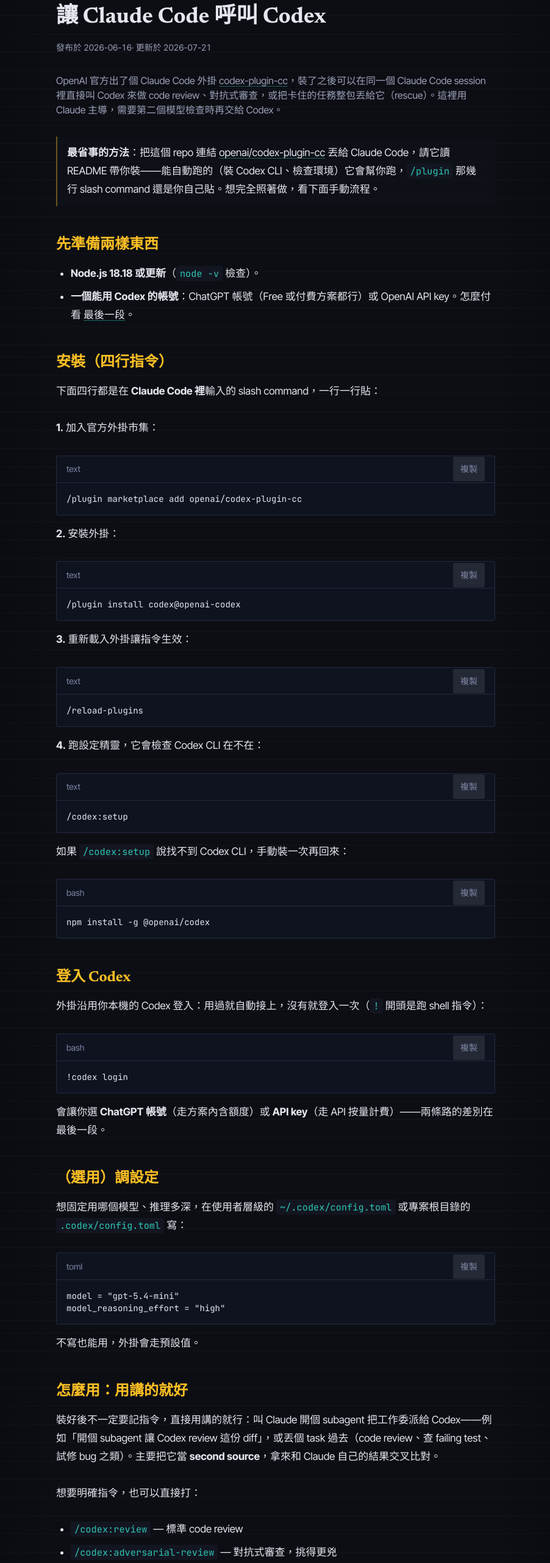
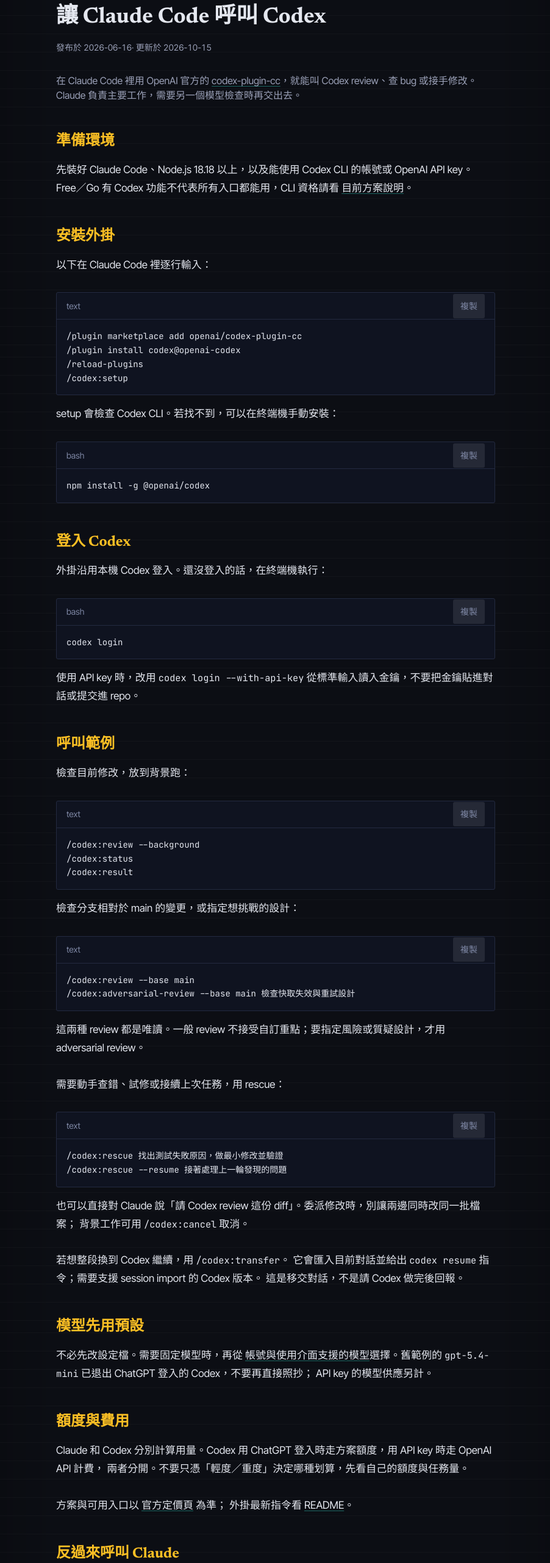
Before and after one commit to HanaYukii/hanayukii-site, a Next.js app: page /blog/claude-call-codex in a window 1280 px wide. Shown: the part 234-2797 px from the top of the page at 61% size, without its empty margins (188-1090 px from the left). Built offline with nearby package versions, Linux system fonts and the light colour scheme.

Commit message:
Update /blog/claude-call-codex — 精簡用法與更新模型說明

```diff
--- a/src/app/blog/claude-call-codex/page.tsx
+++ b/src/app/blog/claude-call-codex/page.tsx
@@ -10,7 +10,7 @@
 export const metadata: Metadata = articleMetadata("/blog/claude-call-codex", {
   title: "讓 Claude Code 呼叫 Codex | 花雪 HanaYukii",
   description:
-    "用官方的 codex-plugin-cc，在 Claude Code 裡直接叫 Codex 做 code review、對抗式審查、或把卡住的任務丟給它。完整安裝步驟、登入認證、設定，以及費用怎麼算。",
+    "用官方外掛在 Claude Code 裡呼叫 Codex：安裝、review、任務委派與額度注意事項。",
   openGraph: {
     title: "讓 Claude Code 呼叫 Codex",
     description:
@@ -34,200 +34,74 @@
       <FadeIn>
         <ArticleHeader href="/blog/claude-call-codex" />
         <p className="mb-8 text-text-muted">
-          OpenAI 官方出了個 Claude Code 外掛{" "}
-          <a
-            href="https://github.com/openai/codex-plugin-cc"
-            target="_blank"
-            rel="noopener noreferrer"
-            className="prose-link"
-          >
-            codex-plugin-cc
-          </a>
-          ，裝了之後可以在同一個 Claude Code session 裡直接叫 Codex 來做 code
-          review、對抗式審查，或把卡住的任務整包丟給它（rescue）。這裡用 Claude
-          主導，需要第二個模型檢查時再交給 Codex。
+          在 Claude Code 裡用 OpenAI 官方的{" "}
+          <a href="https://github.com/openai/codex-plugin-cc" className="prose-link">codex-plugin-cc</a>
+          ，就能叫 Codex review、查 bug 或接手修改。Claude 負責主要工作，需要另一個模型檢查時再交出去。
         </p>
       </FadeIn>
-
-      <div className="prose-custom space-y-2 leading-relaxed text-text-muted [&_code]:rounded [&_code]:bg-surface [&_code]:px-1.5 [&_code]:py-0.5 [&_code]:text-sm [&_code]:text-primary [&_strong]:text-text">
-        {/* 最省事裝法 */}
+      <div className="prose-custom space-y-2 leading-relaxed text-text-muted">
         <FadeIn>
-          <div className="my-2 rounded-r-lg border-l-2 border-warm/40 bg-surface/40 px-4 py-3">
-            <p>
-              <strong>最省事的方法</strong>：把這個 repo 連結{" "}
-              <a
-                href="https://github.com/openai/codex-plugin-cc"
-                target="_blank"
-                rel="noopener noreferrer"
-                className="prose-link"
-              >
-                openai/codex-plugin-cc
-              </a>{" "}
-              丟給 Claude Code，請它讀 README 帶你裝——能自動跑的（裝 Codex CLI、檢查環境）它會幫你跑，
-              <code>/plugin</code> 那幾行 slash command 還是你自己貼。想完全照著做，看下面手動流程。
-            </p>
-          </div>
+          <Heading id="prereq">準備環境</Heading>
+          <p>
+            先裝好 Claude Code、Node.js 18.18 以上，以及能使用 Codex CLI 的帳號或 OpenAI API key。
+            Free／Go 有 Codex 功能不代表所有入口都能用，CLI 資格請看{" "}
+            <a href="https://learn.chatgpt.com/docs/pricing" className="prose-link">目前方案說明</a>。
+          </p>
+          <Heading id="install">安裝外掛</Heading>
+          <p>以下在 Claude Code 裡逐行輸入：</p>
+          <Code lang="text">{" /plugin marketplace add openai/codex-plugin-cc\n/plugin install codex@openai-codex\n/reload-plugins\n/codex:setup".trim()}</Code>
+          <p>setup 會檢查 Codex CLI。若找不到，可以在終端機手動安裝：</p>
+          <Code lang="bash">{"npm install -g @openai/codex"}</Code>
+          <Heading id="login">登入 Codex</Heading>
+          <p>外掛沿用本機 Codex 登入。還沒登入的話，在終端機執行：</p>
+          <Code lang="bash">{"codex login"}</Code>
+          <p>使用 API key 時，改用 <code>codex login --with-api-key</code> 從標準輸入讀入金鑰，不要把金鑰貼進對話或提交進 repo。</p>
         </FadeIn>
-
-        {/* 前置 */}
         <FadeIn>
-          <Heading id="prereq">先準備兩樣東西</Heading>
-          <ul className="my-3 list-disc space-y-2 pl-6">
-            <li>
-              <strong>Node.js 18.18 或更新</strong>（<code>node -v</code> 檢查）。
-            </li>
-            <li>
-              <strong>一個能用 Codex 的帳號</strong>：ChatGPT 帳號（Free
-              或付費方案都行）或 OpenAI API key。怎麼付看{" "}
-              <a href="#cost" className="prose-link">
-                最後一段
-              </a>
-              。
-            </li>
-          </ul>
-        </FadeIn>
-
-        {/* 安裝 */}
-        <FadeIn>
-          <Heading id="install">安裝（四行指令）</Heading>
+          <Heading id="usage">呼叫範例</Heading>
+          <p>檢查目前修改，放到背景跑：</p>
+          <Code lang="text">{"/codex:review --background\n/codex:status\n/codex:result"}</Code>
+          <p>檢查分支相對於 main 的變更，或指定想挑戰的設計：</p>
+          <Code lang="text">{"/codex:review --base main\n/codex:adversarial-review --base main 檢查快取失效與重試設計"}</Code>
           <p>
-            下面四行都是在 <strong>Claude Code 裡</strong>輸入的 slash
-            command，一行一行貼：
+            這兩種 review 都是唯讀。一般 review 不接受自訂重點；要指定風險或質疑設計，才用 adversarial review。
           </p>
-
-          <p className="mt-4">
-            <strong>1.</strong> 加入官方外掛市集：
+          <p>需要動手查錯、試修或接續上次任務，用 rescue：</p>
+          <Code lang="text">{"/codex:rescue 找出測試失敗原因，做最小修改並驗證\n/codex:rescue --resume 接著處理上一輪發現的問題"}</Code>
+          <p>
+            也可以直接對 Claude 說「請 Codex review 這份 diff」。委派修改時，別讓兩邊同時改同一批檔案；
+            背景工作可用 <code>/codex:cancel</code> 取消。
           </p>
-          <Code lang="text">{`/plugin marketplace add openai/codex-plugin-cc`}</Code>
           <p>
-            <strong>2.</strong> 安裝外掛：
-          </p>
-          <Code lang="text">{`/plugin install codex@openai-codex`}</Code>
-          <p>
-            <strong>3.</strong> 重新載入外掛讓指令生效：
-          </p>
-          <Code lang="text">{`/reload-plugins`}</Code>
-
-          <p>
-            <strong>4.</strong> 跑設定精靈，它會檢查 Codex CLI 在不在：
-          </p>
-          <Code lang="text">{`/codex:setup`}</Code>
-          <p>
-            如果 <code>/codex:setup</code> 說找不到 Codex CLI，手動裝一次再回來：
-          </p>
-          <Code lang="bash">{`npm install -g @openai/codex`}</Code>
-        </FadeIn>
-
-        {/* 登入 */}
-        <FadeIn>
-          <Heading id="login">登入 Codex</Heading>
-          <p>
-            外掛沿用你本機的 Codex 登入：用過就自動接上，沒有就登入一次（
-            <code>!</code> 開頭是跑 shell 指令）：
-          </p>
-          <Code lang="bash">{`!codex login`}</Code>
-          <p>
-            會讓你選 <strong>ChatGPT 帳號</strong>（走方案內含額度）或{" "}
-            <strong>API key</strong>（走 API 按量計費）——兩條路的差別在最後一段。
+            若想整段換到 Codex 繼續，用 <code>/codex:transfer</code>。
+            它會匯入目前對話並給出 <code>codex resume</code> 指令；需要支援 session import 的 Codex 版本。
+            這是移交對話，不是請 Codex 做完後回報。
           </p>
         </FadeIn>
-
-        {/* 設定 */}
         <FadeIn>
-          <Heading id="config">（選用）調設定</Heading>
+          <Heading id="config">模型先用預設</Heading>
           <p>
-            想固定用哪個模型、推理多深，在使用者層級的{" "}
-            <code>~/.codex/config.toml</code> 或專案根目錄的{" "}
-            <code>.codex/config.toml</code> 寫：
+            不必先改設定檔。需要固定模型時，再從{" "}
+            <a href="https://learn.chatgpt.com/docs/models" className="prose-link">帳號與使用介面支援的模型</a>
+            選擇。舊範例的 <code>gpt-5.4-mini</code> 已退出 ChatGPT 登入的 Codex，不要再直接照抄；
+            API key 的模型供應另計。
           </p>
-          <Code lang="toml">{`model = "gpt-5.4-mini"
-model_reasoning_effort = "high"`}</Code>
-          <p>不寫也能用，外掛會走預設值。</p>
-        </FadeIn>
-
-        {/* 用法 */}
-        <FadeIn>
-          <Heading id="usage">怎麼用：用講的就好</Heading>
+          <Heading id="cost">額度與費用</Heading>
           <p>
-            裝好後不一定要記指令，直接用講的就行：叫 Claude 開個 subagent
-            把工作委派給 Codex——例如「開個 subagent 讓 Codex review 這份
-            diff」，或丟個 task 過去（code review、查 failing test、試修 bug
-            之類）。主要把它當 <strong>second source</strong>，拿來和 Claude
-            自己的結果交叉比對。
-          </p>
-          <p>想要明確指令，也可以直接打：</p>
-          <ul className="my-3 list-disc space-y-2 pl-6">
-            <li>
-              <code>/codex:review</code> — 標準 code review
-            </li>
-            <li>
-              <code>/codex:adversarial-review</code> — 對抗式審查，挑得更兇
-            </li>
-            <li>
-              <code>/codex:rescue</code> — 把任務整包委派給 Codex
-            </li>
-            <li>
-              <code>/codex:status</code>、<code>/codex:result</code>、{" "}
-              <code>/codex:cancel</code> — 看進度、拿結果、取消背景工作
-            </li>
-          </ul>
-        </FadeIn>
-
-        {/* 費用 */}
-        <FadeIn>
-          <Heading id="cost">費用怎麼算（怎麼付）</Heading>
-          <p>
-            Codex <strong>沒有獨立訂閱</strong>，付費走兩條路，登入時選哪種就走哪種：
-          </p>
-
-          <p className="mt-4">
-            <strong>A. 用 ChatGPT 帳號（方案內含額度）</strong>
+            Claude 和 Codex 分別計算用量。Codex 用 ChatGPT 登入時走方案額度，用 API key 時走 OpenAI API 計費，
+            兩者分開。不要只憑「輕度／重度」決定哪種划算，先看自己的額度與任務量。
           </p>
           <p>
-            Codex 已內含在每個 ChatGPT 方案裡（含 Free），不用另外買。輕度用 Plus
-            （$20）通常就夠，Pro（$100 起）額度高很多。額度依模型與任務大小變動，
-            最新以官方定價頁為準。
+            方案與可用入口以 <a href="https://learn.chatgpt.com/docs/pricing" className="prose-link">官方定價頁</a> 為準；
+            外掛最新指令看 <a href="https://github.com/openai/codex-plugin-cc" className="prose-link">README</a>。
           </p>
-
-          <p className="mt-4">
-            <strong>B. 用 API key（按 token 計費）</strong>
+          <Heading id="reverse">反過來呼叫 Claude</Heading>
+          <p>
+            Codex 委派給 Claude 模型要用 <code>claude -p</code>，不是只暴露工具的 <code>claude mcp serve</code>。
+            範例與權限設定放在〈<Link href="/blog/codex-call-claude" className="prose-link">讓 Codex 呼叫 Claude Code</Link>〉。
           </p>
-          <p>
-            登入時改用 OpenAI API key，用量就走 OpenAI Platform 帳戶、按標準 API
-            token 計費，<strong>跟 ChatGPT 方案的額度分開</strong>。重度使用、
-            或想要可控、可報帳的帳單時選這個。
-          </p>
-
-          <p className="mt-4">
-            <strong>輕用挑 ChatGPT Plus 吃內含額度，重用或要帳單透明就用 API key</strong>。
-            最新價格以{" "}
-            <a
-              href="https://developers.openai.com/codex/pricing"
-              target="_blank"
-              rel="noopener noreferrer"
-              className="prose-link"
-            >
-              官方定價頁
-            </a>{" "}
-            為準。
-          </p>
+          <p className="mt-6 text-sm text-text-muted">2026-10-15 依官方文件更新；本次未重新執行模型互呼測試。</p>
         </FadeIn>
-
-        {/* 反過來 */}
-        <FadeIn>
-          <Heading id="reverse">反過來：讓 Codex 呼叫 Claude</Heading>
-          <p>
-            這一段原本把 <code>claude mcp serve</code> 寫成讓 Codex 委派任務給 Claude
-            的方式，後來實測才發現不對：它暴露的是 Claude Code 的 tools，不會跑一輪
-            Claude 模型。真的要把工作交給 Claude，入口是 <code>claude -p</code>。安裝成
-            Codex skill、權限和額度上的細節，另外整理在「
-            <Link href="/blog/codex-call-claude" className="prose-link">
-              讓 Codex 呼叫 Claude Code
-            </Link>
-            」。
-          </p>
-        </FadeIn>
-
       </div>
       <RelatedPosts href="/blog/claude-call-codex" />
     </article>
--- a/src/data/posts.ts
+++ b/src/data/posts.ts
@@ -176,9 +176,9 @@
   {
     title: "讓 Claude Code 呼叫 Codex",
     date: "2026-06-16",
-    updated: "2026-07-21",
+    updated: "2026-10-15",
     summary:
-      "用官方的 codex-plugin-cc，在 Claude Code 裡直接叫 Codex 做 code review、對抗式審查、或把卡住的任務丟給它。完整安裝步驟、登入認證、設定，以及費用怎麼算。",
+      "用官方外掛在 Claude Code 裡呼叫 Codex：安裝、review、任務委派與額度注意事項。",
     tags: ["AI", "Tooling"],
     tagStyle: "text-primary",
     href: "/blog/claude-call-codex",
```
